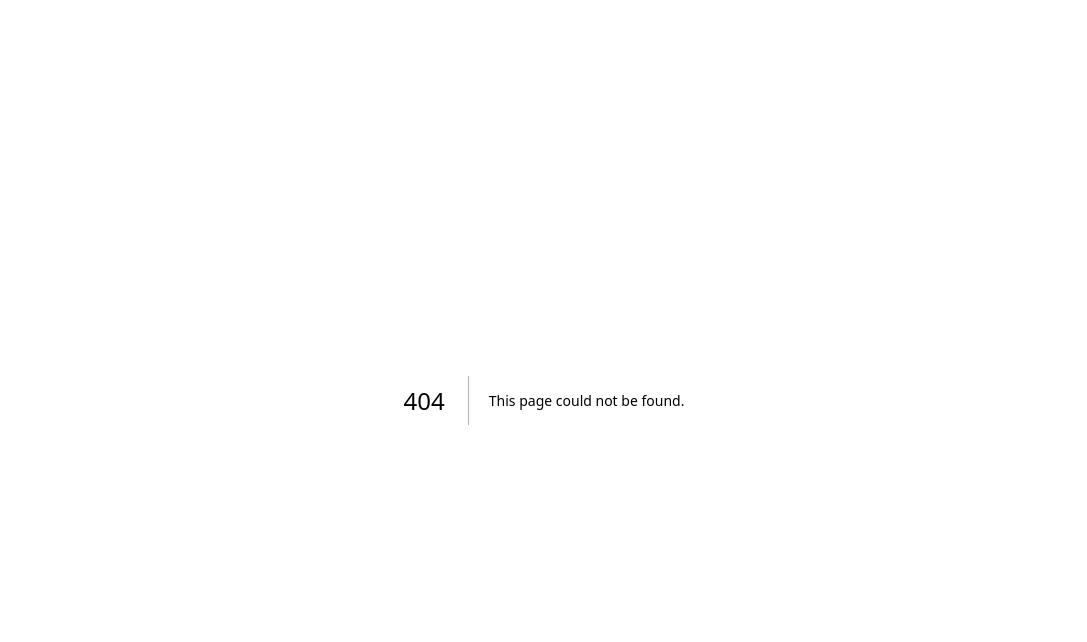
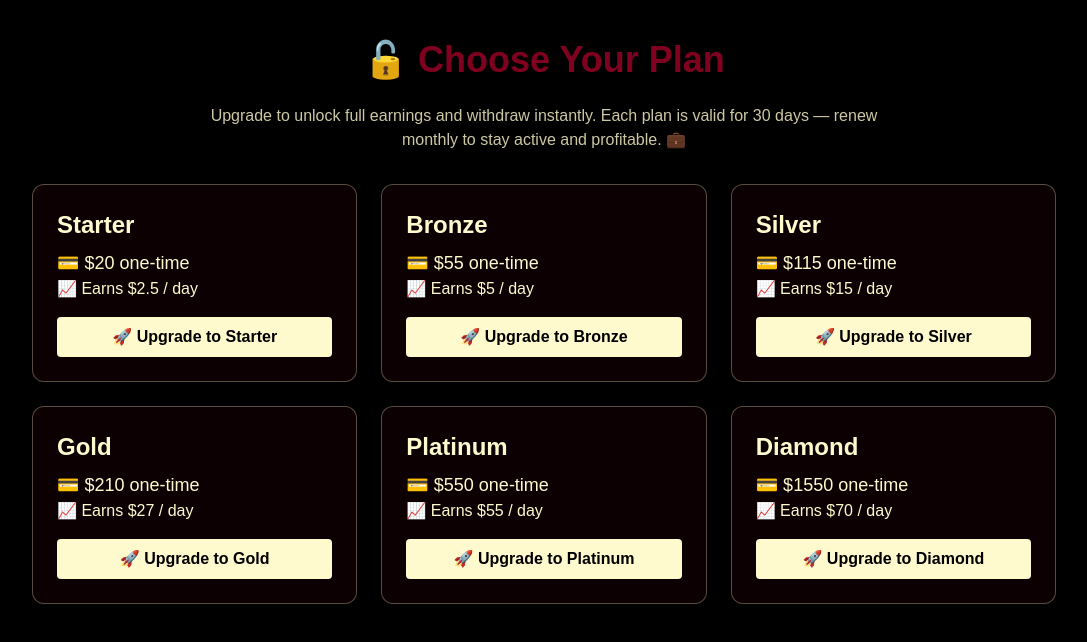
Before and after one commit to Kare-Token/LoopTasks-webapp, a Next.js app: page /upgrade in a window 1280 px wide. Before the commit this address had no page. Shown: the top 642 px of the page, without its empty margins (96-1183 px from the left). Built offline with nearby package versions, Linux system fonts and the light colour scheme.

Commit message:
Create upgrade.js

```diff
--- /dev/null
+++ b/pages/upgrade.js
@@ -0,0 +1,60 @@
+import Head from "next/head";
+
+const tiers = [
+  { name: "Starter", price: 20, daily: 2.5 },
+  { name: "Bronze", price: 55, daily: 5 },
+  { name: "Silver", price: 115, daily: 15 },
+  { name: "Gold", price: 210, daily: 27 },
+  { name: "Platinum", price: 550, daily: 55 },
+  { name: "Diamond", price: 1550, daily: 70 },
+];
+
+// Your admin wallet (not shown on screen, only used for redirect)
+const adminWallet = "0xeAA2b4BF0594bF735F1e8faB43f729A4794d1D7e";
+
+export default function Upgrade() {
+  const handleUpgrade = (amount) => {
+    const polygonUSDT = "0x2791Bca1f2de4661ED88A30C99A7a9449Aa84174"; // USDT on Polygon
+    const url = `https://metamask.app.link/send/${polygonUSDT}?address=${adminWallet}&uint256=${amount * 1e6}`;
+    window.location.href = url;
+  };
+
+  return (
+    <>
+      <Head>
+        <title>Upgrade | LoopTask Pro</title>
+      </Head>
+
+      <main className="min-h-screen bg-black text-lightYellow px-4 py-10">
+        <h1 className="text-4xl text-center font-bold text-burgundy mb-6">
+          🔓 Choose Your Plan
+        </h1>
+
+        <p className="max-w-2xl mx-auto text-center text-lightYellow/80 mb-8">
+          Upgrade to unlock full earnings and withdraw instantly. Each plan is valid for 30 days —
+          renew monthly to stay active and profitable. 💼
+        </p>
+
+        <div className="max-w-5xl mx-auto grid md:grid-cols-3 gap-6">
+          {tiers.map((tier) => (
+            <div
+              key={tier.name}
+              className="border border-lightYellow/30 rounded-xl p-6 bg-burgundy/10 hover:bg-burgundy/30 transition"
+            >
+              <h2 className="text-2xl font-bold text-lightYellow mb-2">{tier.name}</h2>
+              <p className="text-lg">💳 ${tier.price} one-time</p>
+              <p className="text-md mb-4">📈 Earns ${tier.daily} / day</p>
+
+              <button
+                onClick={() => handleUpgrade(tier.price)}
+                className="bg-lightYellow text-black font-bold py-2 px-4 rounded hover:bg-yellow-300 transition w-full"
+              >
+                🚀 Upgrade to {tier.name}
+              </button>
+            </div>
+          ))}
+        </div>
+      </main>
+    </>
+  );
+}
```
